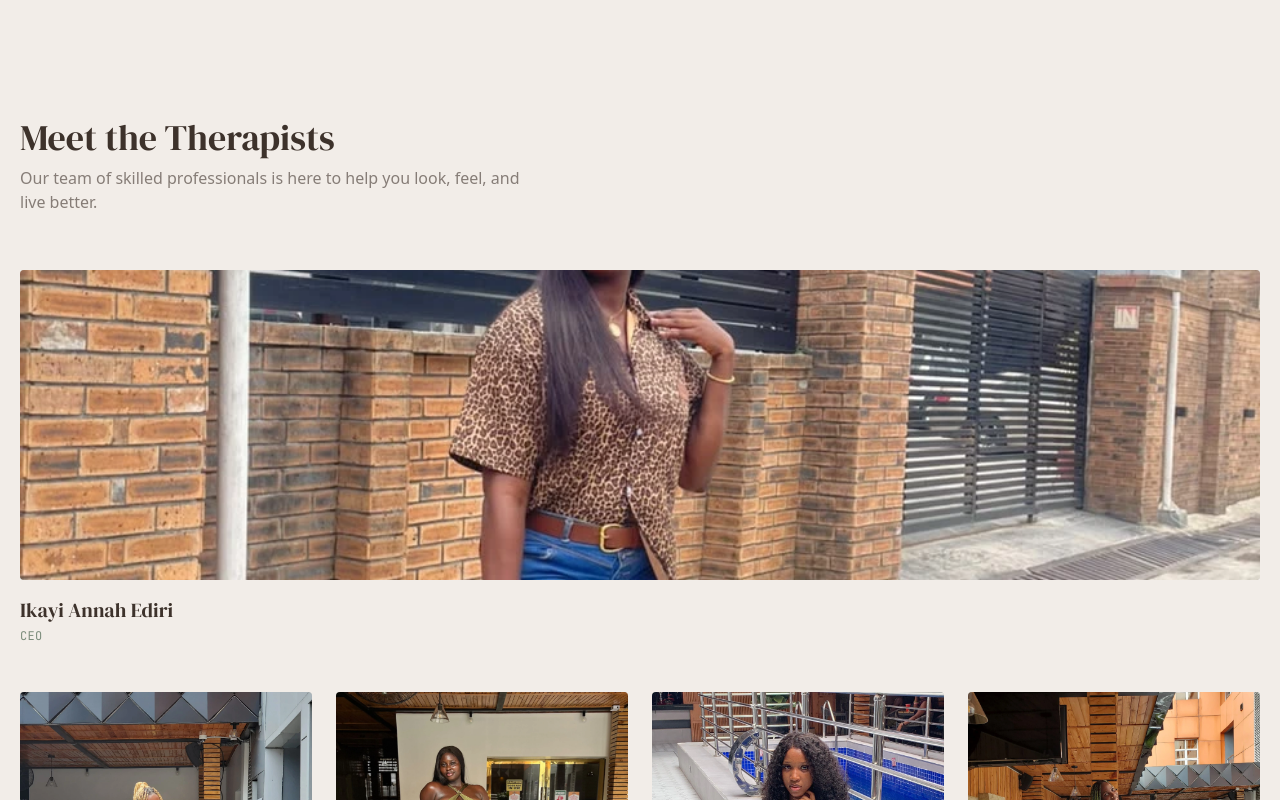
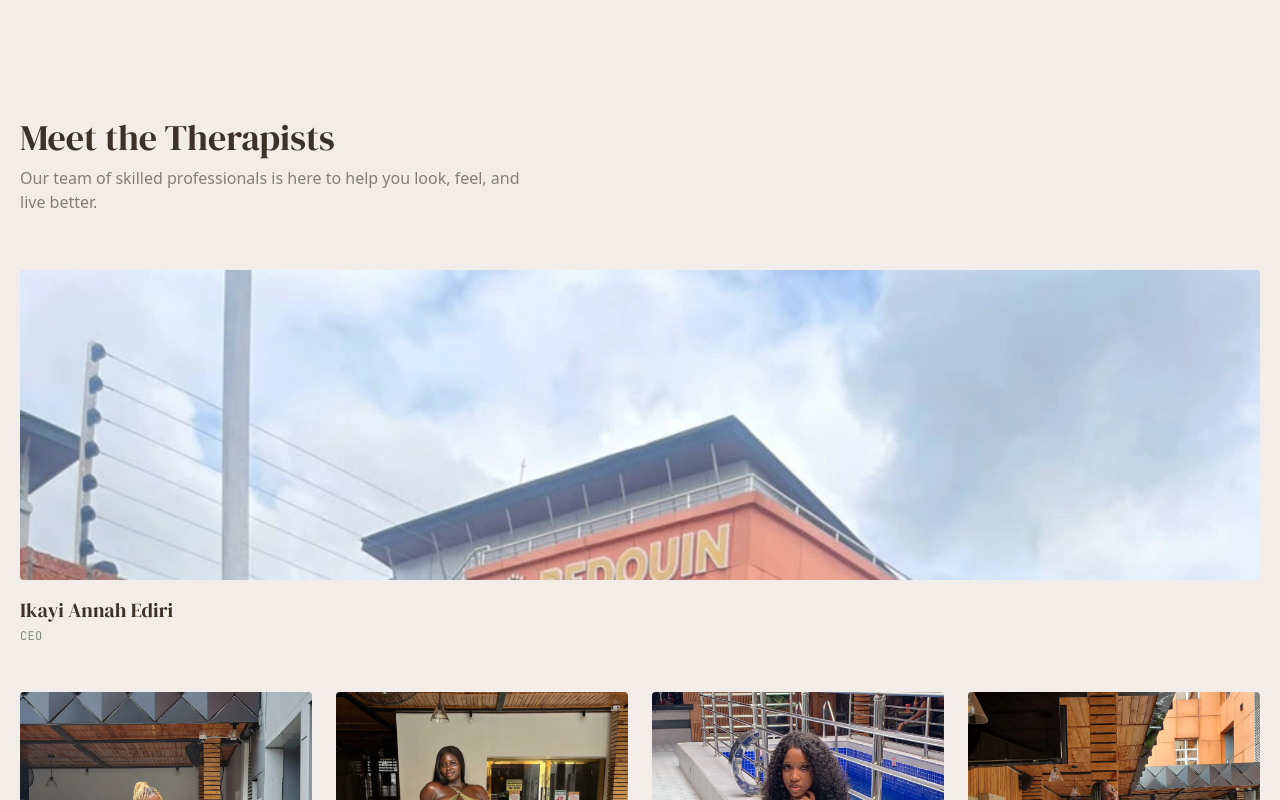
Before and after one commit to realmassagespaaa-ann/spa, a React (Vite) app: page / in a window 1280 px wide. Shown: the part 2000-2800 px from the top of the page. Built offline with nearby package versions, Linux system fonts and the light colour scheme.

Commit message:
Fix CEO crop (object-top), wire Miracle image, update logo import path

```diff
--- a/src/components/Footer.jsx
+++ b/src/components/Footer.jsx
@@ -1,4 +1,4 @@
-import logoSrc from '../assets/images/logo-real-massage-embassy-spa.webp'
+import logoSrc from '../assets/images/logo.webp'
 
 export default function Footer() {
   return (
--- a/src/components/Nav.jsx
+++ b/src/components/Nav.jsx
@@ -1,6 +1,6 @@
 import { useState, useEffect } from 'react'
 import { motion, AnimatePresence } from 'framer-motion'
-import logoSrc from '../assets/images/logo-real-massage-embassy-spa.webp'
+import logoSrc from '../assets/images/logo.webp'
 
 const links = [
   { label: 'Treatments', href: '#treatments' },
--- a/src/components/TeamSpotlight.jsx
+++ b/src/components/TeamSpotlight.jsx
@@ -6,6 +6,7 @@ import blessingImg from '../assets/images/team-blessing.webp'
 import meritImg from '../assets/images/team-merit.webp'
 import gloryImg from '../assets/images/team-glory.webp'
 import giftImg from '../assets/images/team-gift.webp'
+import miracleImg from '../assets/images/team-miracle.webp'
 
 const ceo = {
   name: 'Ikayi Annah Ediri',
@@ -20,7 +21,7 @@ const therapists = [
   { name: 'Merit', role: 'Spa/Massage Therapist', image: meritImg },
   { name: 'Glory', role: 'Spa/Massage Therapist', image: gloryImg },
   { name: 'Gift', role: 'Spa/Massage Therapist', image: giftImg },
-  { name: 'Miracle', role: 'Personal Assistant', image: null },
+  { name: 'Miracle', role: 'Personal Assistant', image: miracleImg },
 ]
 
 export default function TeamSpotlight() {
@@ -53,7 +54,7 @@ export default function TeamSpotlight() {
               <img
                 src={ceo.image}
                 alt={ceo.name}
-                className="absolute inset-0 w-full h-full object-cover transition-transform duration-700 group-hover:scale-105"
+                className="absolute inset-0 w-full h-full object-cover object-top transition-transform duration-700 group-hover:scale-105"
               />
             ) : (
               <div className="flex flex-col items-center text-stone/30">
```
Also changed, not shown: src/assets/images/logo-real-massage-embassy-spa.webp (deleted), src/assets/images/logo.webp (renamed from src/assets/images/membership-that-makes-sense.webp).
